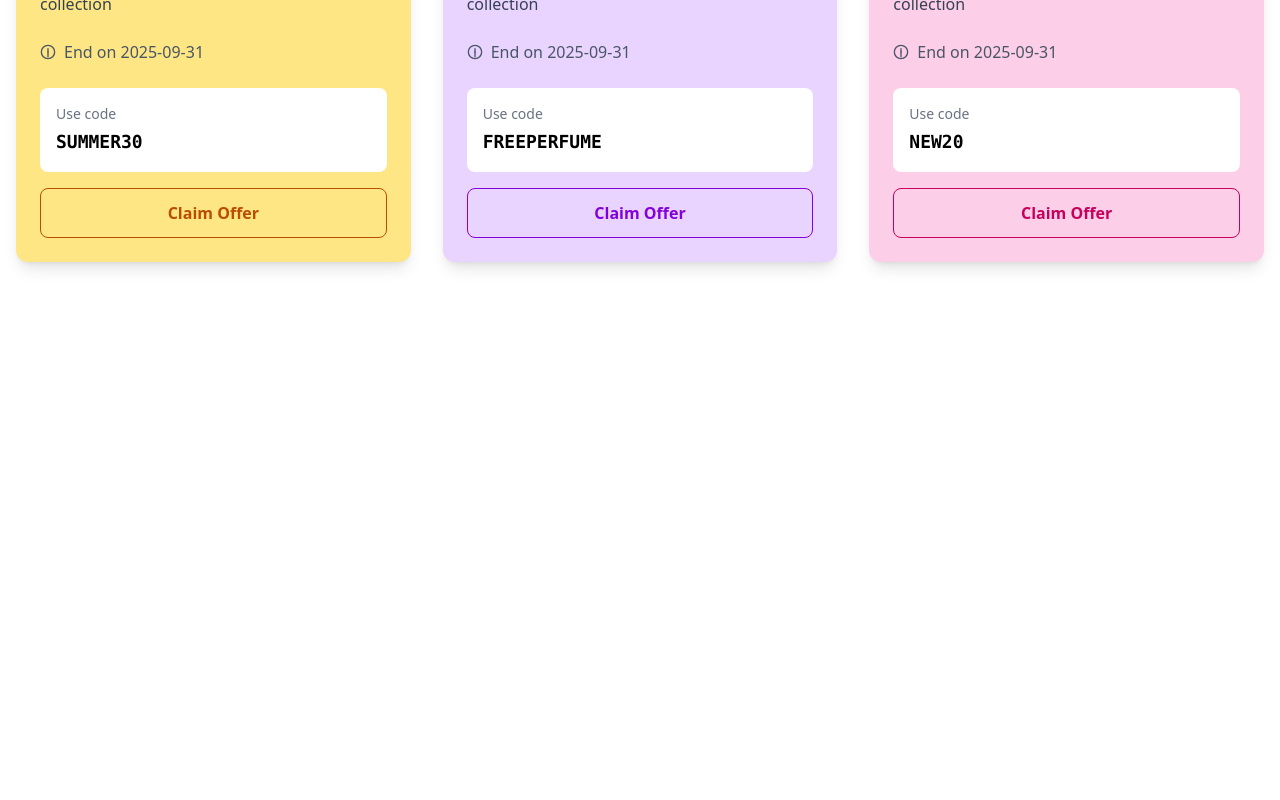
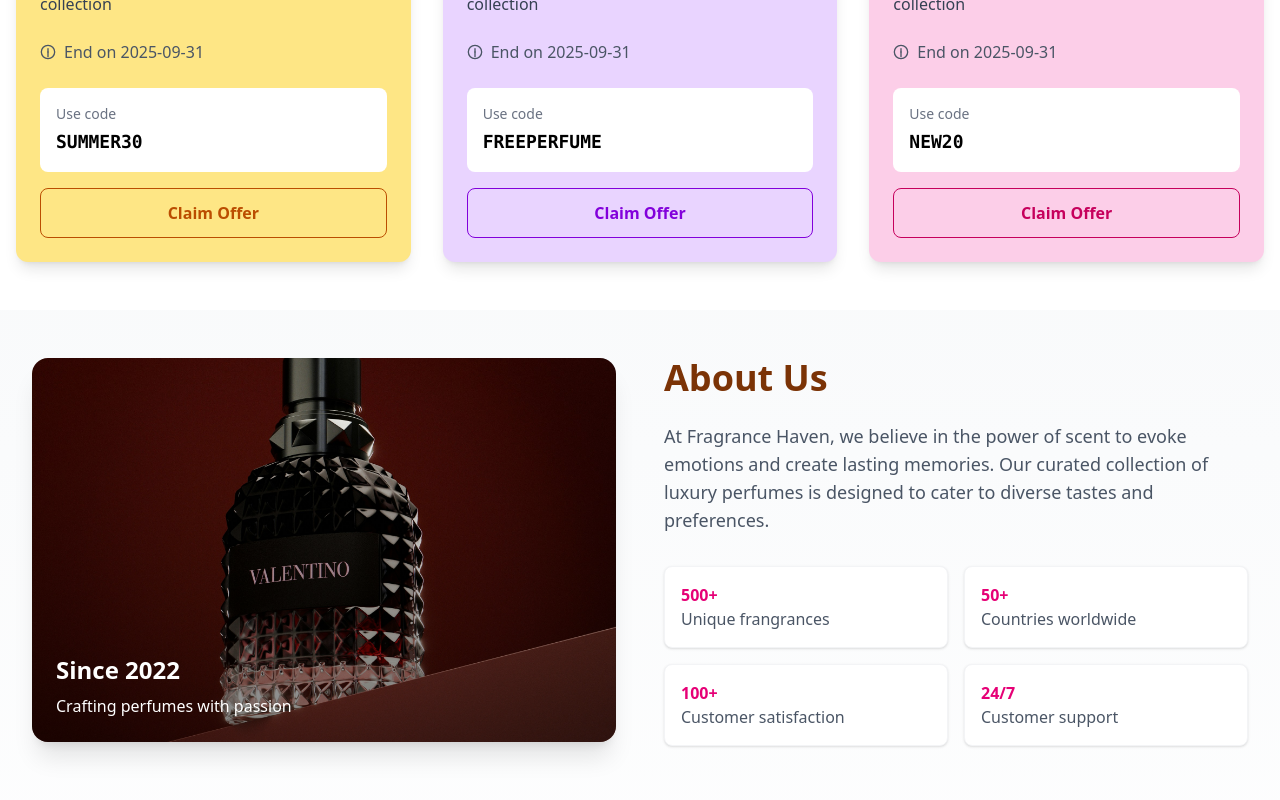
Before and after one commit to Kingsley-coder-prog/Ecommerce-vue, a Vue app: page / in a window 1280 px wide. Shown: the part 2244-3044 px from the top of the page. Before the commit the page ends 2554 px from the top, so only its background shows below. Built offline with nearby package versions, Linux system fonts and the light colour scheme.

Commit message:
About Section

```diff
--- a/src/App.vue
+++ b/src/App.vue
@@ -5,6 +5,7 @@
     <Products />
     <Categories />
     <Offers />
+    <About />
   </div>
 </template>
 
@@ -14,4 +15,5 @@ import Hero from "./components/Hero.vue";
 import Products from "./components/Products.vue";
 import Categories from "./components/Categories.vue";
 import Offers from "./components/Offers.vue";
+import About from "./components/About.vue";
 </script>
--- /dev/null
+++ b/src/components/About.vue
@@ -0,0 +1,71 @@
+<template>
+  <div
+    id="about"
+    class="min-h-screen scroll-mt-20 bg-gradient-to-b from-gray-50 to-white py-12 px-4 sm:px-6 lg:px-8"
+  >
+    <div class="max-w-7xl mx-auto">
+      <div class="flex flex-col lg:flex-row gap-12 mb-20">
+        <!-- Image Section -->
+        <div class="lg:w-1/2">
+          <div class="relative rounded-2xl overflow-hidden h-96 shadow-xl">
+            <img
+              :src="product"
+              alt="Luxury perfumes"
+              class="w-full h-full object-cover"
+            />
+            <div
+              class="absolute inset-0 bg-gradient-to-t from-black to-transparent opacity-50"
+            ></div>
+            <div class="absolute bottom-0 left-0 p-6 text-white">
+              <h3 class="text-2xl font-bold">Since 2022</h3>
+              <p class="mt-2">Crafting perfumes with passion</p>
+            </div>
+          </div>
+        </div>
+
+        <!-- Text Content -->
+        <div class="lg:w-1/2 flex flex-col justify-center">
+          <h2 class="text-4xl font-bold text-amber-900 mb-6">About Us</h2>
+          <p class="text-lg text-gray-600 mb-4">
+            At Fragrance Haven, we believe in the power of scent to evoke
+            emotions and create lasting memories. Our curated collection of
+            luxury perfumes is designed to cater to diverse tastes and
+            preferences.
+          </p>
+          <div class="grid grid-cols-2 gap-4 mt-4">
+            <div
+              class="bg-white p-4 rounded-lg shadow-sm border border-gray-100"
+            >
+              <h4 class="font-semibold text-pink-600">500+</h4>
+              <p class="text-gray-600">Unique frangrances</p>
+            </div>
+            <div
+              class="bg-white p-4 rounded-lg shadow-sm border border-gray-100"
+            >
+              <h4 class="font-semibold text-pink-600">50+</h4>
+              <p class="text-gray-600">Countries worldwide</p>
+            </div>
+            <div
+              class="bg-white p-4 rounded-lg shadow-sm border border-gray-100"
+            >
+              <h4 class="font-semibold text-pink-600">100+</h4>
+              <p class="text-gray-600">Customer satisfaction</p>
+            </div>
+            <div
+              class="bg-white p-4 rounded-lg shadow-sm border border-gray-100"
+            >
+              <h4 class="font-semibold text-pink-600">24/7</h4>
+              <p class="text-gray-600">Customer support</p>
+            </div>
+          </div>
+        </div>
+      </div>
+    </div>
+  </div>
+</template>
+
+<script setup>
+import { product } from "../assets/index.js";
+
+// const aboutImage = product;
+</script>
```
